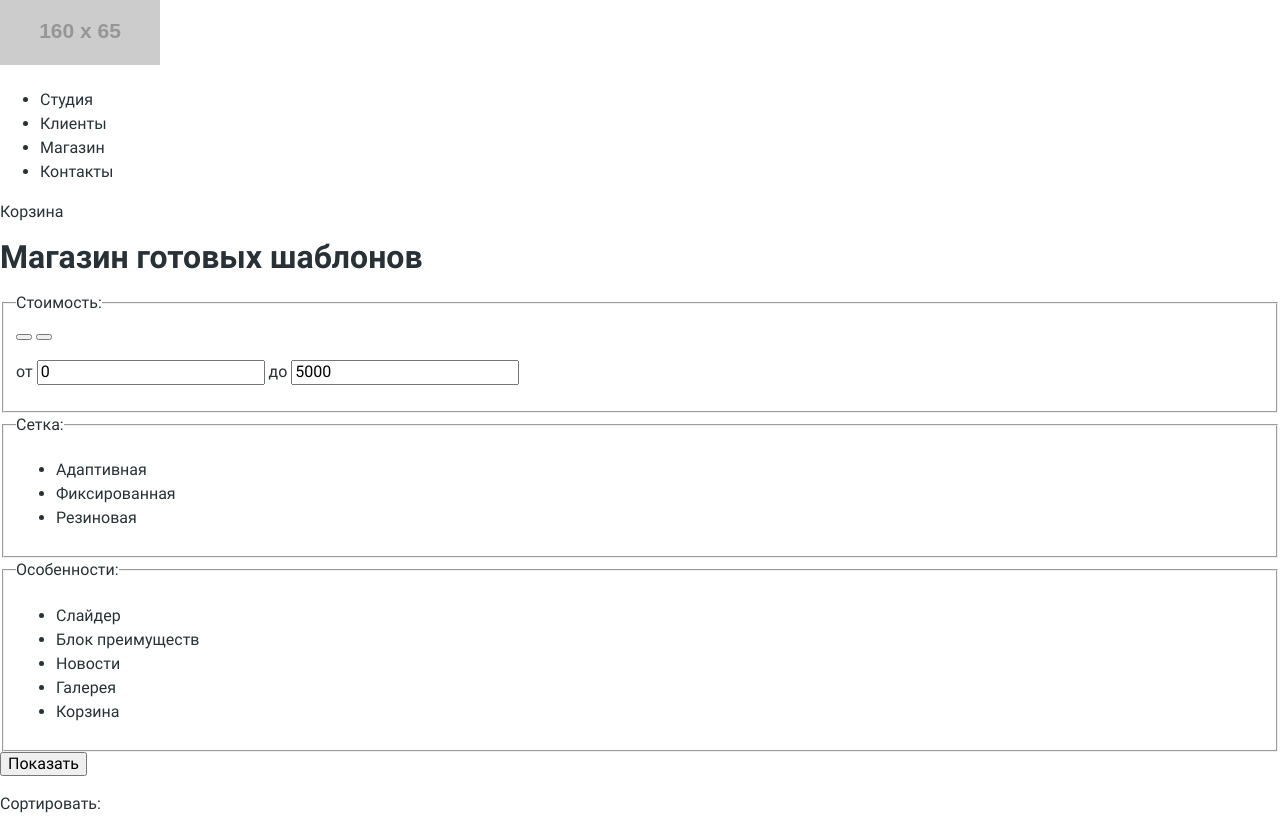
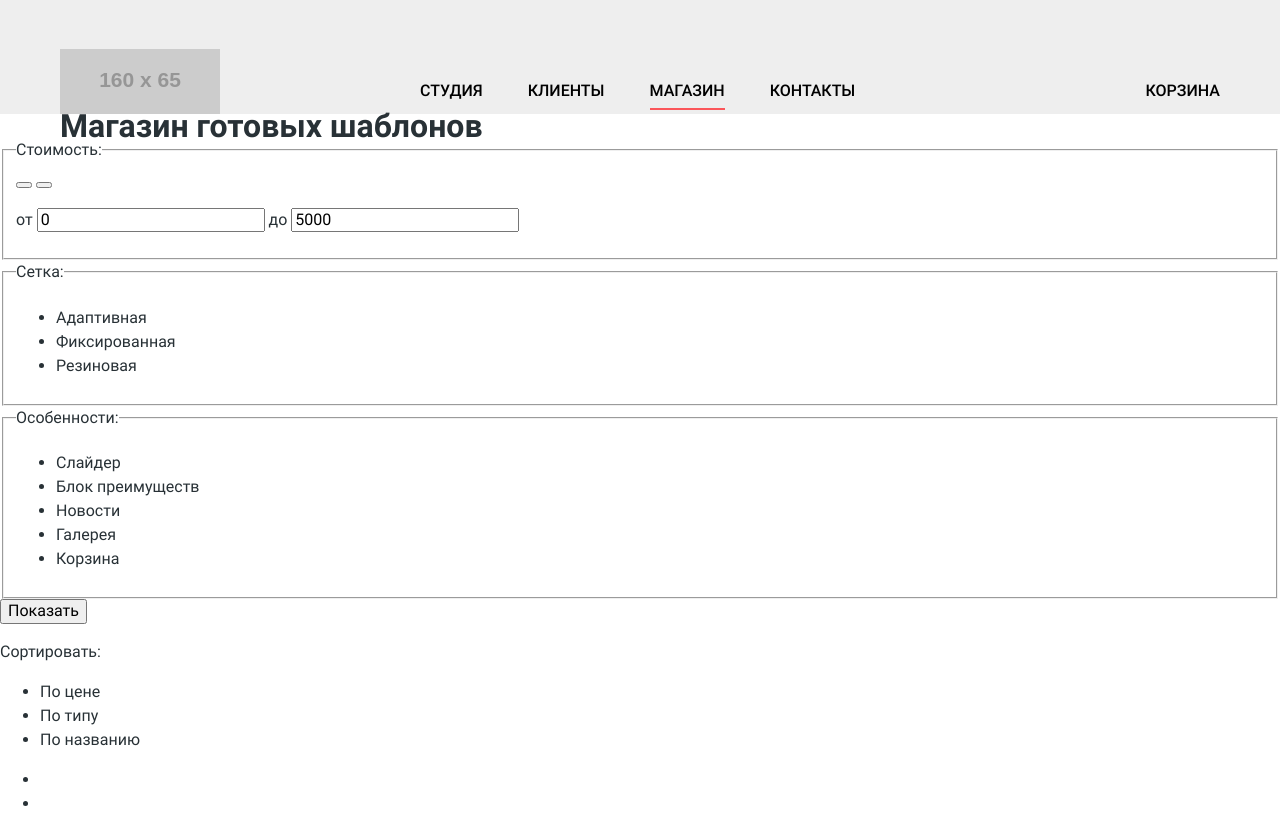
Before and after one commit to yialo/html_1, a website: page source/catalog.html in a window 1280 px wide. Shown: the top 819 px of the page. Drawn offline with nearby package versions, Linux system fonts and the light colour scheme; files that its build step writes are made by us from their sources; placeholder pictures from the web are drawn by us.

Commit message:
page-header styles are ready

```diff
--- a/source/catalog.html
+++ b/source/catalog.html
@@ -12,7 +12,7 @@
           <img class="logo__image" src="https://via.placeholder.com/160x65" width="160" height="65" alt="N&euml;rds">
         </a>
         <nav class="navigation page-header__navigation">
-          <ul class="navigation__list">
+          <ul class="navigation__list navigation__list--site">
             <li class="navigation__item">
               <a class="navigation__link" href="#">Студия</a>
             </li>
@@ -26,13 +26,17 @@
               <a class="navigation__link" href="#">Контакты</a>
             </li>
           </ul>
-          <a class="navigation__cart" href="#">Корзина</a>
+          <ul class="navigation__list navigation__list--user">
+            <li class="navigation__item">
+              <a class="navigation__link navigation__link--cart" href="#">Корзина</a>
+            </li>
+          </ul>
         </nav>
       </div>
     </header>
 
     <main class="page-main">
-      <h1 class="page-main__title">Магазин готовых шаблонов</h1>
+      <h1 class="aligner page-main__title">Магазин готовых шаблонов</h1>
 
       <div class="catalog">
         <div class="catalog__pane catalog__pane--left">
--- a/source/sass/blocks/aligner.scss
+++ b/source/sass/blocks/aligner.scss
@@ -1,8 +1,7 @@
 /* aligner BEM-block */
 
 .aligner {
-  display: flex;
-  width: 1160px;
+  width: 1200px;
   margin: 0 auto;
   padding: 0 20px;
 }
--- a/source/sass/blocks/logo.scss
+++ b/source/sass/blocks/logo.scss
@@ -0,0 +1,13 @@
+/* logo BEM-block */
+
+.logo {
+  display: block;
+  width: 160px;
+  height: 65px;
+}
+
+.logo-image {
+  display: block;
+  width: 160px;
+  height: 65px;
+}
--- a/source/sass/blocks/navigation.scss
+++ b/source/sass/blocks/navigation.scss
@@ -0,0 +1,44 @@
+/* navigation BEM-block */
+
+.navigation {
+  display: flex;
+  width: 800px;
+
+  font-weight: 500;
+  font-size: 16px;
+  line-height: 30px;
+  text-transform: uppercase;
+  color: rgba(0, 0, 0, 1);
+}
+
+.navigation__list {
+  @include list-box;
+  display: flex;
+  flex-wrap: wrap;
+  padding-top: 27px;
+}
+
+.navigation__list--site {
+  max-width: 680px;
+}
+
+.navigation__list--user {
+  max-width: 360px;
+  margin-left: auto;
+}
+
+.navigation__item {
+  margin-bottom: 4px;
+}
+
+.navigation__item:not(:last-child) {
+  margin-right: 45px;
+}
+
+.navigation__item--current {
+  background-image: linear-gradient(to top, $red 0, $red 2px, transparent 2px);
+}
+
+.navigation__link {
+  display: block;
+}
--- a/source/sass/blocks/page-header.scss
+++ b/source/sass/blocks/page-header.scss
@@ -0,0 +1,14 @@
+/* page-header BEM-block */
+
+.page-header {
+  background-color: $gray;
+}
+
+.page-header__wrapper {
+  display: flex;
+  padding-top: 49px;
+}
+
+.page-header__logo {
+  margin-right: 200px;
+}
--- a/source/sass/mixins.scss
+++ b/source/sass/mixins.scss
@@ -1 +1,24 @@
 /* SCSS mixins */
+
+@mixin list-box {
+  margin-top: 0;
+  margin-bottom: 0;
+  padding-left: 0;
+
+  list-style-type: none;
+}
+
+@mixin text-box {
+  margin-top: 0;
+  margin-bottom: 0;
+}
+
+@mixin flex-column {
+  display: flex;
+  flex-direction: column;
+}
+
+@mixin outliner {
+  outline: 1px solid green;
+  outline-offset: -1px;
+}
--- a/source/sass/style.scss
+++ b/source/sass/style.scss
@@ -6,7 +6,7 @@
 @import "variables.scss";
 @import "mixins.scss";
 
-// @import "blocks/aligner.scss";
+@import "blocks/aligner.scss";
 @import "blocks/advantages.scss";
 @import "blocks/button.scss";
 @import "blocks/catalog.scss";
--- a/source/sass/variables.scss
+++ b/source/sass/variables.scss
@@ -1 +1,4 @@
 /* SCSS variables */
+
+$gray: #eeeeee;
+$red: #fb565a;
```
Also changed, not shown: source/index.html (+8 -4 lines).
